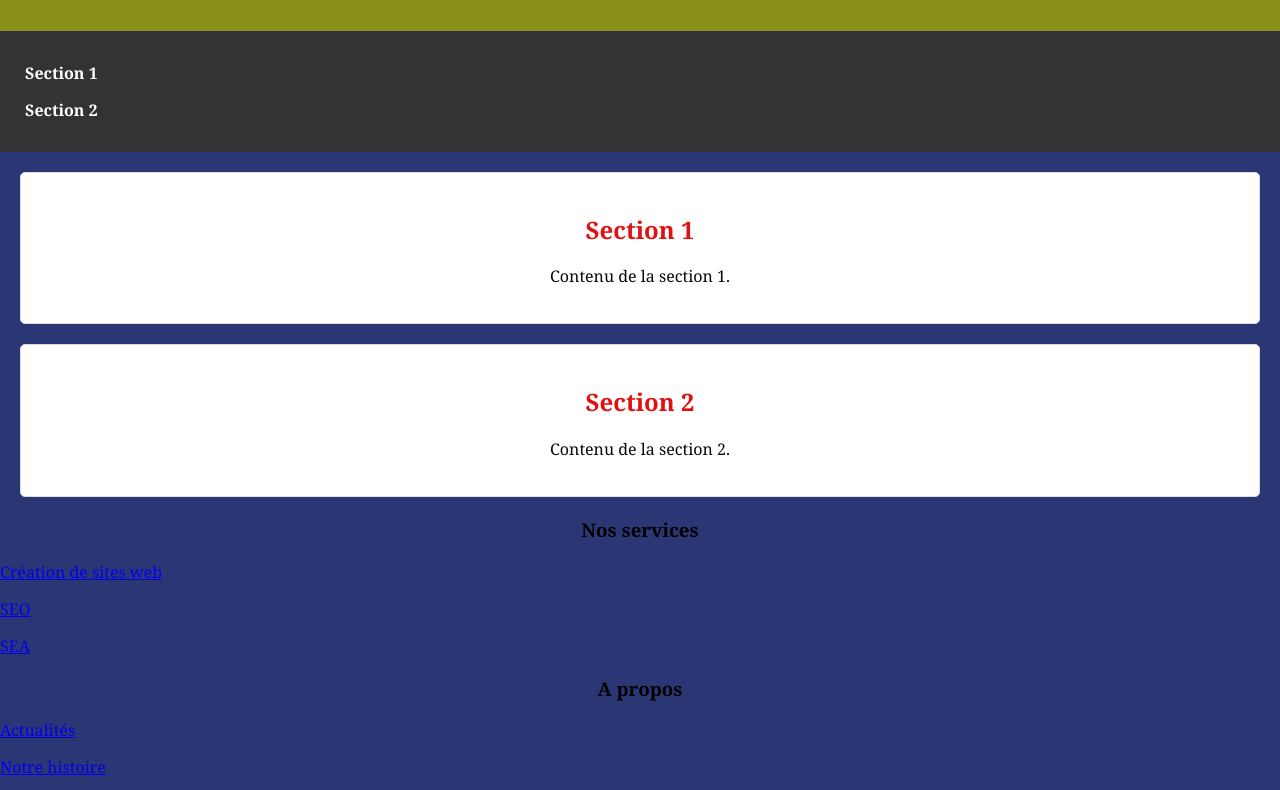
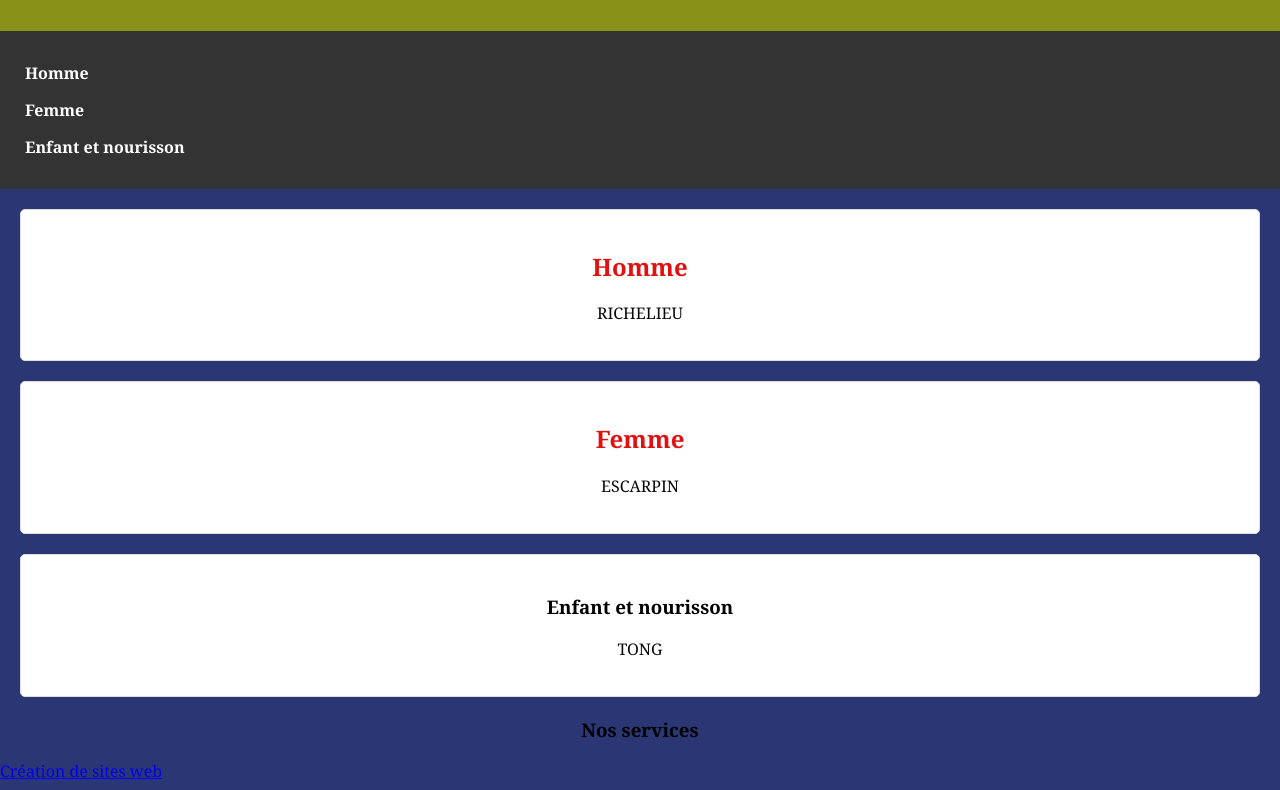
Before and after one commit to Arij-28/monprojet2, a plain HTML site: page index.html in a window 1280 px wide. Shown: the part 118-908 px from the top of the page. Drawn offline with Linux system fonts and the light colour scheme.

Commit message:
modif html

```diff
--- a/index.html
+++ b/index.html
@@ -1,29 +1,34 @@
 <!DOCTYPE html>
-<html lang="en">
+<html lang="fr">
 <head>
     <meta charset="UTF-8">
-    <meta name="viewport" content="width=device-width, initial-scale=1.0">
+    <meta name="viewport" content="width=device-width, initial-scale=1.2">
     <title>Mon Site Web d'une Page Amélioré</title>
     <link rel="stylesheet" type="text/css" href="style.css">
 </head>
 <body>
     <header>
-        <h1>Mon Site Web </h1>
+        <h1> Chaussures pour tous </h1>
     </header>
     <nav>
         <ul>
-            <li><a href="#section1">Section 1</a></li>
-            <li><a href="#section2">Section 2</a></li>
+            <li><a href="#Section1">Homme</a></li>
+            <li><a href="#Section2">Femme</a></li>
+            <li><a href="#Section3">Enfant et nourisson </a></li>
         </ul>
     </nav>
     <main>
         <section id="section1">
-            <h2>Section 1</h2>
-            <p>Contenu de la section 1.</p>
+            <h2>Homme</h2>
+            <p>RICHELIEU</p>
         </section>
         <section id="section2">
-            <h2>Section 2</h2>
-            <p>Contenu de la section 2.</p>
+            <h2>Femme</h2>
+            <p>ESCARPIN</p>
+        </section>
+        <section id="section3">
+            <h3>Enfant et nourisson</h3>
+            <p>TONG </p>
         </section>
     </main>
     <script src="script.js"></script>
@@ -47,7 +52,7 @@
                 </ul>
             </div>
             <div class=”bloc footer-contact”>
-                <h3>Restons en contact</h3>
+                <h3>Contactez nous</h3>
                 <p>06 06 06 06 06</p>
                 <p>supportclient@contact.com</p>
                 <p>12 rue de l'invention, Paris, 75011</p>
```
